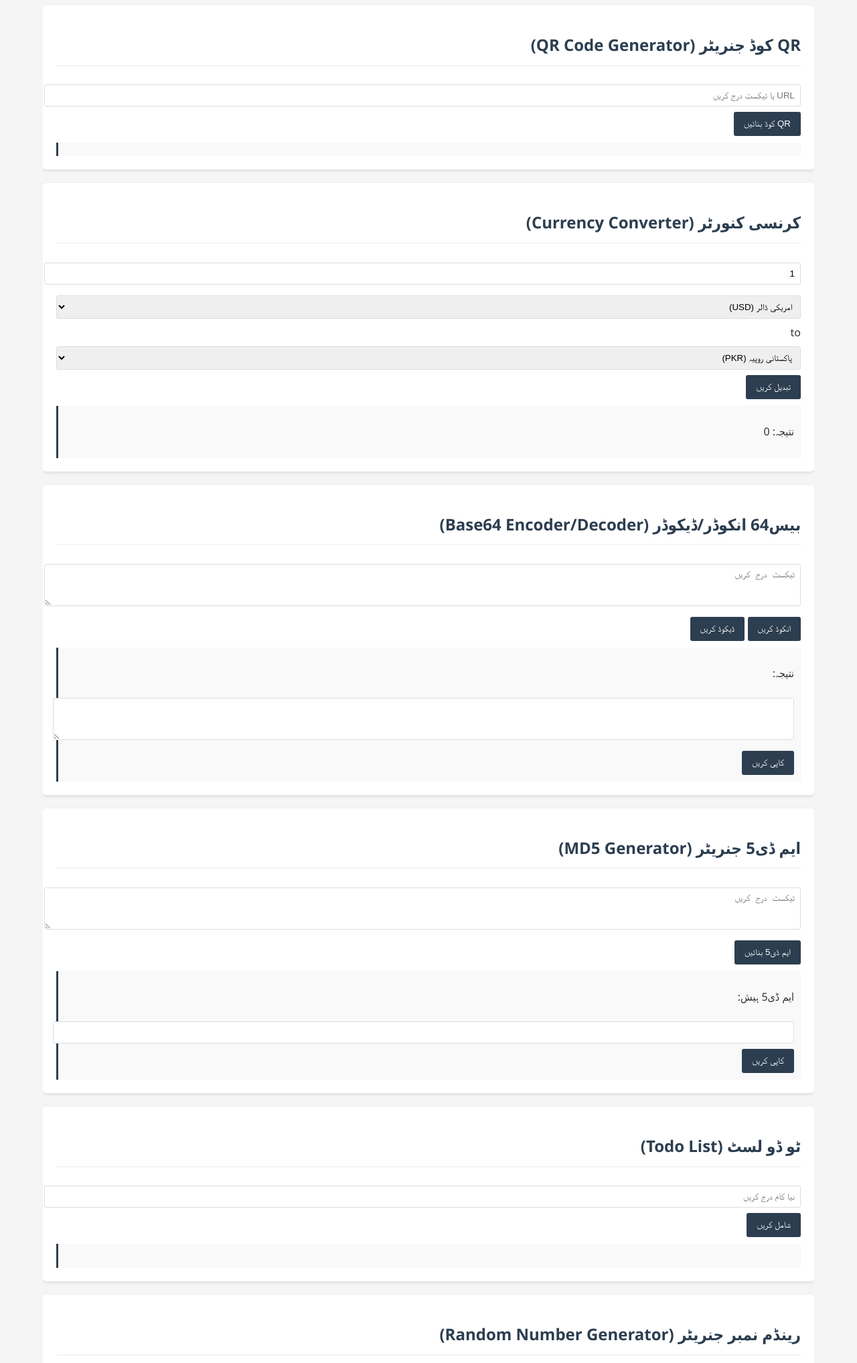
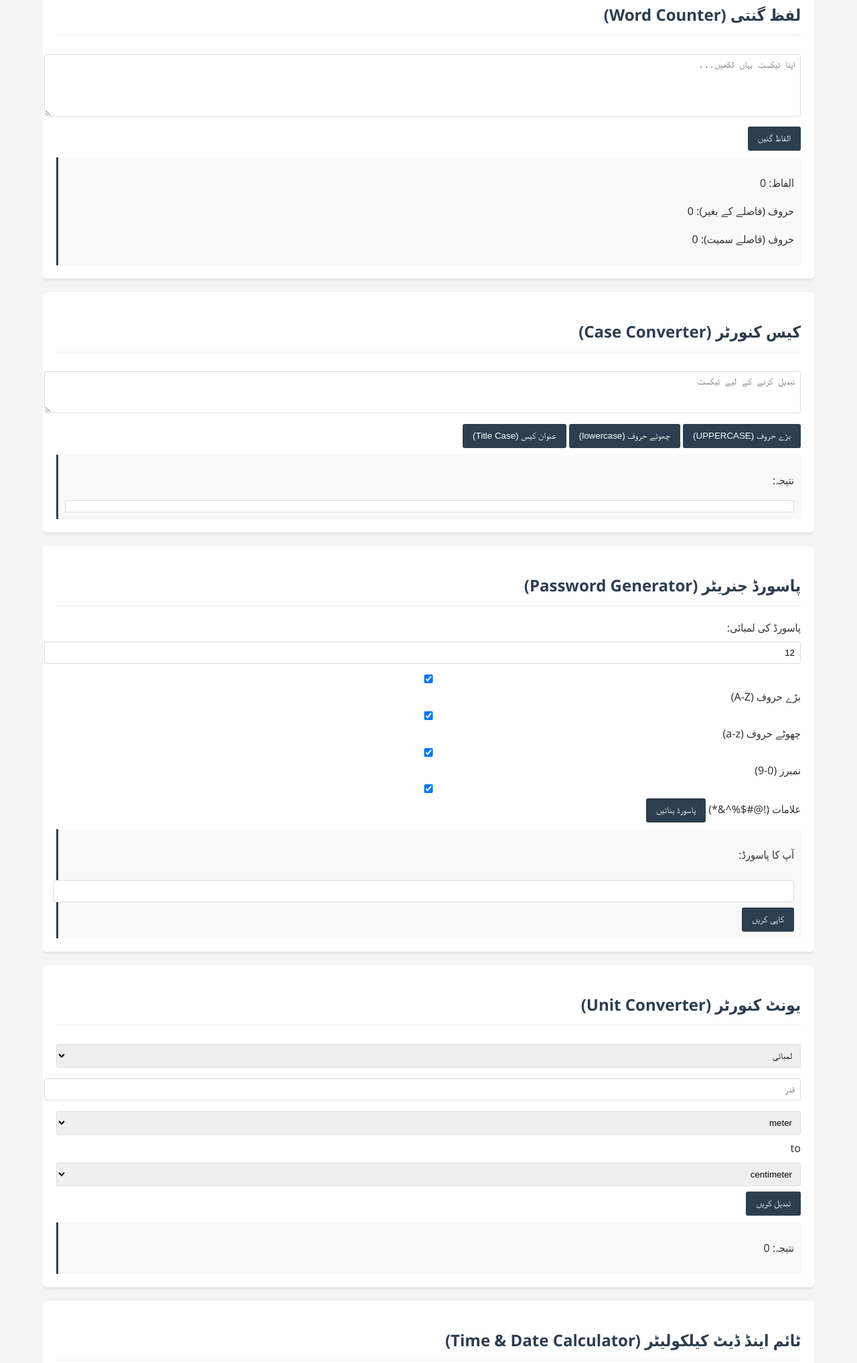
Before and after one commit to farhan78692farhan/daily-tools-hub, a plain HTML site: page index.html.html in a window 1280 px wide. Shown: the part 233-2268 px from the top of the page at 67% size. Drawn offline with Linux system fonts and the light colour scheme.

Commit message:
Add files via upload
Signed-off-by: farhan78692farhan <lushbeby3420@gmail.com>

```diff
--- a/index.html.html
+++ b/index.html.html
@@ -3,7 +3,7 @@
 <head>
     <meta charset="UTF-8">
     <meta name="viewport" content="width=device-width, initial-scale=1.0">
-    <title>Daily Tool Hub - مزید ٹولز</title>
+    <title>Daily Tool Hub - روزمرہ کے مفید ٹولز</title>
     <style>
         body {
             font-family: 'Segoe UI', Tahoma, Geneva, Verdana, sans-serif;
@@ -60,18 +60,6 @@
             margin-top: 10px;
             border-left: 3px solid #2c3e50;
         }
-        nav {
-            background: #34495e;
-            padding: 10px 0;
-        }
-        nav a {
-            color: white;
-            text-decoration: none;
-            padding: 10px 20px;
-        }
-        nav a:hover {
-            background: #2c3e50;
-        }
     </style>
 </head>
 <body>
@@ -82,306 +70,309 @@
         </div>
     </header>
 
-    <nav>
-        <div class="container">
-            <a href="index.html">بنیادی ٹولز</a>
-            <a href="tools.html">مزید ٹولز</a>
-        </div>
-    </nav>
-
     <div class="container">
-        <!-- QR کوڈ جنریٹر -->
+        <!-- لفظ گنتی کا ٹول -->
         <div class="tool-card">
-            <h2>QR کوڈ جنریٹر (QR Code Generator)</h2>
-            <input type="text" id="qrText" placeholder="URL یا ٹیکسٹ درج کریں">
-            <button onclick="generateQR()">QR کوڈ بنائیں</button>
+            <h2>لفظ گنتی (Word Counter)</h2>
+            <textarea id="wordInput" rows="5" placeholder="اپنا ٹیکسٹ یہاں لکھیں..."></textarea>
+            <button onclick="countWords()">الفاظ گنیں</button>
             <div class="result">
-                <div id="qrCode"></div>
-                <button onclick="downloadQR()" id="downloadBtn" style="display:none;">ڈاؤن لوڈ کریں</button>
+                <p>الفاظ: <span id="wordCount">0</span></p>
+                <p>حروف (فاصلے کے بغیر): <span id="charCount">0</span></p>
+                <p>حروف (فاصلے سمیت): <span id="charCountSpaces">0</span></p>
             </div>
         </div>
 
-        <!-- کرنسی کنورٹر -->
+        <!-- کیس کنورٹر -->
         <div class="tool-card">
-            <h2>کرنسی کنورٹر (Currency Converter)</h2>
-            <div>
-                <input type="number" id="currencyAmount" placeholder="رقم" value="1">
-                <select id="currencyFrom">
-                    <option value="USD">امریکی ڈالر (USD)</option>
-                    <option value="EUR">یورو (EUR)</option>
-                    <option value="GBP">برطانوی پاؤنڈ (GBP)</option>
-                    <option value="JPY">جاپانی ین (JPY)</option>
-                    <option value="PKR">پاکستانی روپیہ (PKR)</option>
-                    <option value="SAR">سعودی ریال (SAR)</option>
-                    <option value="AED">متحدہ عرب اماراتی درہم (AED)</option>
-                </select>
-                <span>to</span>
-                <select id="currencyTo">
-                    <option value="PKR">پاکستانی روپیہ (PKR)</option>
-                    <option value="USD">امریکی ڈالر (USD)</option>
-                    <option value="EUR">یورو (EUR)</option>
-                    <option value="GBP">برطانوی پاؤنڈ (GBP)</option>
-                    <option value="JPY">جاپانی ین (JPY)</option>
-                    <option value="SAR">سعودی ریال (SAR)</option>
-                    <option value="AED">متحدہ عرب اماراتی درہم (AED)</option>
-                </select>
-                <button onclick="convertCurrency()">تبدیل کریں</button>
-            </div>
+            <h2>کیس کنورٹر (Case Converter)</h2>
+            <textarea id="caseInput" rows="3" placeholder="تبدیل کرنے کے لیے ٹیکسٹ"></textarea>
+            <button onclick="convertToUpper()">بڑے حروف (UPPERCASE)</button>
+            <button onclick="convertToLower()">چھوٹے حروف (lowercase)</button>
+            <button onclick="convertToTitle()">عنوان کیس (Title Case)</button>
             <div class="result">
-                <p>نتیجہ: <span id="currencyResult">0</span></p>
-                <p id="currencyDate" style="font-size: 0.8em; color: #666;"></p>
+                <p>نتیجہ:</p>
+                <div id="caseOutput" style="padding: 8px; background: white; border: 1px solid #ddd;"></div>
             </div>
         </div>
 
-        <!-- بیس64 انکوڈر/ڈیکوڈر -->
+        <!-- پاسورڈ جنریٹر -->
         <div class="tool-card">
-            <h2>بیس64 انکوڈر/ڈیکوڈر (Base64 Encoder/Decoder)</h2>
-            <textarea id="base64Input" rows="3" placeholder="ٹیکسٹ درج کریں"></textarea>
-            <button onclick="encodeBase64()">انکوڈ کریں</button>
-            <button onclick="decodeBase64()">ڈیکوڈ کریں</button>
+            <h2>پاسورڈ جنریٹر (Password Generator)</h2>
+            <label for="pwLength">پاسورڈ کی لمبائی:</label>
+            <input type="number" id="pwLength" min="6" max="32" value="12">
+            <label>
+                <input type="checkbox" id="useUpper" checked> بڑے حروف (A-Z)
+            </label>
+            <label>
+                <input type="checkbox" id="useLower" checked> چھوٹے حروف (a-z)
+            </label>
+            <label>
+                <input type="checkbox" id="useNumbers" checked> نمبرز (0-9)
+            </label>
+            <label>
+                <input type="checkbox" id="useSymbols" checked> علامات (!@#$%^&*)
+            </label>
+            <button onclick="generatePassword()">پاسورڈ بنائیں</button>
             <div class="result">
-                <p>نتیجہ:</p>
-                <textarea id="base64Output" rows="3" readonly></textarea>
-                <button onclick="copyBase64()">کاپی کریں</button>
+                <p>آپ کا پاسورڈ:</p>
+                <input type="text" id="passwordOutput" readonly>
+                <button onclick="copyPassword()">کاپی کریں</button>
             </div>
         </div>
 
-        <!-- ایم ڈی5 جنریٹر -->
+        <!-- یونٹ کنورٹر -->
         <div class="tool-card">
-            <h2>ایم ڈی5 جنریٹر (MD5 Generator)</h2>
-            <textarea id="md5Input" rows="3" placeholder="ٹیکسٹ درج کریں"></textarea>
-            <button onclick="generateMD5()">ایم ڈی5 بنائیں</button>
+            <h2>یونٹ کنورٹر (Unit Converter)</h2>
+            <div>
+                <select id="unitType">
+                    <option value="length">لمبائی</option>
+                    <option value="weight">وزن</option>
+                    <option value="temperature">درجہ حرارت</option>
+                    <option value="area">رقبہ</option>
+                </select>
+
+                <input type="number" id="unitValue" placeholder="قدر">
+
+                <select id="unitFrom"></select>
+                <span>to</span>
+                <select id="unitTo"></select>
+
+                <button onclick="convertUnits()">تبدیل کریں</button>
+            </div>
             <div class="result">
-                <p>ایم ڈی5 ہیش:</p>
-                <input type="text" id="md5Output" readonly>
-                <button onclick="copyMD5()">کاپی کریں</button>
+                <p>نتیجہ: <span id="unitResult">0</span></p>
             </div>
         </div>
 
-        <!-- ٹو ڈو لسٹ -->
+        <!-- ٹائم اینڈ ڈیٹ کیلکولیٹر -->
         <div class="tool-card">
-            <h2>ٹو ڈو لسٹ (Todo List)</h2>
+            <h2>ٹائم اینڈ ڈیٹ کیلکولیٹر (Time & Date Calculator)</h2>
             <div>
-                <input type="text" id="todoInput" placeholder="نیا کام درج کریں">
-                <button onclick="addTodo()">شامل کریں</button>
+                <label>پہلی تاریخ:</label>
+                <input type="date" id="date1">
+                <label>دوسری تاریخ:</label>
+                <input type="date" id="date2">
+                <button onclick="calculateDateDiff()">فرق نکالیں</button>
             </div>
             <div class="result">
-                <ul id="todoList"></ul>
-            </div>
-        </div>
-
-        <!-- رینڈم نمبر جنریٹر -->
-        <div class="tool-card">
-            <h2>رینڈم نمبر جنریٹر (Random Number Generator)</h2>
-            <div>
-                <label>کم از کم:</label>
-                <input type="number" id="randomMin" value="1">
-                <label>زیادہ سے زیادہ:</label>
-                <input type="number" id="randomMax" value="100">
-                <label>تعداد:</label>
-                <input type="number" id="randomCount" value="1" min="1" max="10">
-                <button onclick="generateRandom()">نمبر بنائیں</button>
-            </div>
-            <div class="result">
-                <p>نتیجہ: <span id="randomResult"></span></p>
+                <p>نتیجہ: <span id="dateResult"></span></p>
             </div>
         </div>
     </div>
 
     <script>
-        // QR کوڈ جنریٹر فنکشنز
-        function generateQR() {
-            const text = document.getElementById('qrText').value;
-            if (!text) {
-                alert('براہ کرم کوئی ٹیکسٹ یا URL درج کریں');
+        // لفظ گنتی کا فنکشن
+        function countWords() {
+            const text = document.getElementById('wordInput').value;
+            const words = text.trim() === '' ? 0 : text.trim().split(/\s+/).length;
+            const chars = text.replace(/\s+/g, '').length;
+            const charsWithSpaces = text.length;
+
+            document.getElementById('wordCount').textContent = words;
+            document.getElementById('charCount').textContent = chars;
+            document.getElementById('charCountSpaces').textContent = charsWithSpaces;
+        }
+
+        // کیس کنورٹر فنکشنز
+        function convertToUpper() {
+            const text = document.getElementById('caseInput').value;
+            document.getElementById('caseOutput').textContent = text.toUpperCase();
+        }
+
+        function convertToLower() {
+            const text = document.getElementById('caseInput').value;
+            document.getElementById('caseOutput').textContent = text.toLowerCase();
+        }
+
+        function convertToTitle() {
+            const text = document.getElementById('caseInput').value;
+            document.getElementById('caseOutput').textContent = text.replace(/\w\S*/g, function(txt) {
+                return txt.charAt(0).toUpperCase() + txt.substr(1).toLowerCase();
+            });
+        }
+
+        // پاسورڈ جنریٹر فنکشنز
+        function generatePassword() {
+            const length = document.getElementById('pwLength').value;
+            const useUpper = document.getElementById('useUpper').checked;
+            const useLower = document.getElementById('useLower').checked;
+            const useNumbers = document.getElementById('useNumbers').checked;
+            const useSymbols = document.getElementById('useSymbols').checked;
+
+            let chars = '';
+            if (useUpper) chars += 'ABCDEFGHIJKLMNOPQRSTUVWXYZ';
+            if (useLower) chars += 'abcdefghijklmnopqrstuvwxyz';
+            if (useNumbers) chars += '0123456789';
+            if (useSymbols) chars += '!@#$%^&*()_+~`|}{[]:;?><,./-=';
+
+            if (!chars) {
+                alert('کم از کم ایک اختیار منتخب کریں');
                 return;
             }
 
-            const qrCodeDiv = document.getElementById('qrCode');
-            qrCodeDiv.innerHTML = '';
+            let password = '';
+            for (let i = 0; i < length; i++) {
+                password += chars.charAt(Math.floor(Math.random() * chars.length));
+            }
 
-            // Using a simple QR code API (you might want to use a library for offline use)
-            const qrImg = document.createElement('img');
-            qrImg.src = `https://api.qrserver.com/v1/create-qr-code/?size=150x150&data=${encodeURIComponent(text)}`;
-            qrImg.alt = 'QR Code';
-
-            qrCodeDiv.appendChild(qrImg);
-            document.getElementById('downloadBtn').style.display = 'inline-block';
+            document.getElementById('passwordOutput').value = password;
         }
 
-        function downloadQR() {
-            const qrImg = document.querySelector('#qrCode img');
-            if (!qrImg) return;
-
-            const link = document.createElement('a');
-            link.href = qrImg.src;
-            link.download = 'qrcode.png';
-            link.click();
+        function copyPassword() {
+            const passwordField = document.getElementById('passwordOutput');
+            passwordField.select();
+            document.execCommand('copy');
+            alert('پاسورڈ کاپی ہو گیا!');
         }
 
-        // کرنسی کنورٹر فنکشنز
-        async function convertCurrency() {
-            const from = document.getElementById('currencyFrom').value;
-            const to = document.getElementById('currencyTo').value;
-            const amount = document.getElementById('currencyAmount').value;
+        // یونٹ کنورٹر فنکشنز
+        const units = {
+            length: {
+                meter: 1,
+                centimeter: 0.01,
+                millimeter: 0.001,
+                kilometer: 1000,
+                inch: 0.0254,
+                foot: 0.3048,
+                yard: 0.9144,
+                mile: 1609.34
+            },
+            weight: {
+                kilogram: 1,
+                gram: 0.001,
+                milligram: 0.000001,
+                pound: 0.453592,
+                ounce: 0.0283495,
+                ton: 1000
+            },
+            temperature: {
+                celsius: 'celsius',
+                fahrenheit: 'fahrenheit',
+                kelvin: 'kelvin'
+            },
+            area: {
+                squareMeter: 1,
+                squareKilometer: 1000000,
+                squareMile: 2589988.11,
+                squareYard: 0.836127,
+                squareFoot: 0.092903,
+                squareInch: 0.00064516,
+                acre: 4046.86,
+                hectare: 10000
+            }
+        };
 
-            if (from === to) {
-                document.getElementById('currencyResult').textContent = amount;
+        function populateUnitDropdowns() {
+            const unitType = document.getElementById('unitType').value;
+            const unitFrom = document.getElementById('unitFrom');
+            const unitTo = document.getElementById('unitTo');
+
+            // Clear existing options
+            unitFrom.innerHTML = '';
+            unitTo.innerHTML = '';
+
+            // Add new options
+            for (const unit in units[unitType]) {
+                const option1 = document.createElement('option');
+                option1.value = unit;
+                option1.textContent = unit;
+
+                const option2 = document.createElement('option');
+                option2.value = unit;
+                option2.textContent = unit;
+
+                unitFrom.appendChild(option1);
+                unitTo.appendChild(option2);
+            }
+
+            // Set default 'to' unit different from 'from'
+            if (unitTo.options.length > 1) {
+                unitTo.selectedIndex = 1;
+            }
+        }
+
+        function convertUnits() {
+            const unitType = document.getElementById('unitType').value;
+            const fromUnit = document.getElementById('unitFrom').value;
+            const toUnit = document.getElementById('unitTo').value;
+            const value = parseFloat(document.getElementById('unitValue').value);
+
+            if (isNaN(value)) {
+                alert('براہ کرم ایک درست عدد درج کریں');
                 return;
             }
 
-            try {
-                // Note: For a real application, you should use a proper API with an API key
-                // This is a simplified example that might not work due to CORS restrictions
-                const response = await fetch(`https://api.exchangerate-api.com/v4/latest/${from}`);
-                const data = await response.json();
+            let result;
 
-                if (data && data.rates && data.rates[to]) {
-                    const rate = data.rates[to];
-                    const result = (amount * rate).toFixed(2);
-                    document.getElementById('currencyResult').textContent = result;
-                    document.getElementById('currencyDate').textContent = `تازہ ترین شرح: ${new Date(data.date).toLocaleDateString()}`;
-                } else {
-                    throw new Error('Invalid response');
-                }
-            } catch (error) {
-                console.error('Error fetching exchange rates:', error);
-                // Fallback rates (for demo purposes only)
-                const fallbackRates = {
-                    USD: { PKR: 278.50, EUR: 0.85, GBP: 0.73, JPY: 110.25, SAR: 3.75, AED: 3.67 },
-                    EUR: { USD: 1.18, PKR: 328.75, GBP: 0.86, JPY: 130.50, SAR: 4.42, AED: 4.33 },
-                    GBP: { USD: 1.37, EUR: 1.16, PKR: 381.20, JPY: 151.75, SAR: 5.14, AED: 5.03 },
-                    PKR: { USD: 0.0036, EUR: 0.0030, GBP: 0.0026, JPY: 0.40, SAR: 0.013, AED: 0.013 },
-                    SAR: { USD: 0.27, EUR: 0.23, GBP: 0.19, PKR: 74.33, JPY: 29.40, AED: 0.98 },
-                    AED: { USD: 0.27, EUR: 0.23, GBP: 0.20, PKR: 75.85, JPY: 30.05, SAR: 1.02 }
-                };
+            if (unitType === 'temperature') {
+                // Temperature conversion
+                result = convertTemperature(value, fromUnit, toUnit);
+            } else {
+                // Other units conversion
+                const fromValue = units[unitType][fromUnit];
+                const toValue = units[unitType][toUnit];
+                result = (value * fromValue) / toValue;
+            }
 
-                if (fallbackRates[from] && fallbackRates[from][to]) {
-                    const rate = fallbackRates[from][to];
-                    const result = (amount * rate).toFixed(2);
-                    document.getElementById('currencyResult').textContent = result + ' (تازہ ترین ڈیٹا دستیاب نہیں، پرانا ڈیٹا استعمال کیا گیا)';
-                    document.getElementById('currencyDate').textContent = '';
-                } else {
-                    document.getElementById('currencyResult').textContent = 'تبادلہ شرح دستیاب نہیں';
-                    document.getElementById('currencyDate').textContent = '';
-                }
+            document.getElementById('unitResult').textContent = result.toFixed(4);
+        }
+
+        function convertTemperature(value, fromUnit, toUnit) {
+            if (fromUnit === toUnit) return value;
+
+            // Convert to Celsius first
+            let celsius;
+            switch (fromUnit) {
+                case 'celsius':
+                    celsius = value;
+                    break;
+                case 'fahrenheit':
+                    celsius = (value - 32) * 5/9;
+                    break;
+                case 'kelvin':
+                    celsius = value - 273.15;
+                    break;
+            }
+
+            // Convert from Celsius to target unit
+            switch (toUnit) {
+                case 'celsius':
+                    return celsius;
+                case 'fahrenheit':
+                    return (celsius * 9/5) + 32;
+                case 'kelvin':
+                    return celsius + 273.15;
             }
         }
 
-        // بیس64 انکوڈر/ڈیکوڈر فنکشنز
-        function encodeBase64() {
-            const text = document.getElementById('base64Input').value;
-            document.getElementById('base64Output').value = btoa(unescape(encodeURIComponent(text)));
-        }
+        // Initialize unit dropdowns
+        populateUnitDropdowns();
+        document.getElementById('unitType').addEventListener('change', populateUnitDropdowns);
 
-        function decodeBase64() {
-            const text = document.getElementById('base64Input').value;
-            try {
-                document.getElementById('base64Output').value = decodeURIComponent(escape(atob(text)));
-            } catch (e) {
-                document.getElementById('base64Output').value = 'غلط فارمیٹ! صرف درست بیس64 ٹیکسٹ ڈیکوڈ کیا جا سکتا ہے';
-            }
-        }
+        // ٹائم اینڈ ڈیٹ کیلکولیٹر فنکشنز
+        function calculateDateDiff() {
+            const date1 = new Date(document.getElementById('date1').value);
+            const date2 = new Date(document.getElementById('date2').value);
 
-        function copyBase64() {
-            const output = document.getElementById('base64Output');
-            output.select();
-            document.execCommand('copy');
-            alert('کاپی ہو گیا!');
-        }
-
-        // ایم ڈی5 جنریٹر فنکشنز
-        function generateMD5() {
-            const text = document.getElementById('md5Input').value;
-            if (!text) {
-                alert('براہ کرم کوئی ٹیکسٹ درج کریں');
+            if (isNaN(date1.getTime()) || isNaN(date2.getTime())) {
+                alert('براہ کرم دونوں تاریخیں درج کریں');
                 return;
             }
 
-            // Simple MD5 implementation (for demo purposes)
-            // Note: For production, use a proper library like crypto-js
-            document.getElementById('md5Output').value = simpleMD5(text);
-        }
+            const diffTime = Math.abs(date2 - date1);
+            const diffDays = Math.ceil(diffTime / (1000 * 60 * 60 * 24));
 
-        function simpleMD5(input) {
-            // This is a very simplified version for demonstration
-            // A real MD5 algorithm is much more complex
-            let hash = 0;
-            for (let i = 0; i < input.length; i++) {
-                const char = input.charCodeAt(i);
-                hash = (hash << 5) - hash + char;
-                hash |= 0; // Convert to 32bit integer
-            }
-            return (hash >>> 0).toString(16); // Convert to unsigned and then to hex
-        }
+            let result = `${diffDays} دن`;
 
-        function copyMD5() {
-            const output = document.getElementById('md5Output');
-            output.select();
-            document.execCommand('copy');
-            alert('کاپی ہو گیا!');
-        }
+            const diffYears = date2.getFullYear() - date1.getFullYear();
+            const diffMonths = (diffYears * 12) + (date2.getMonth() - date1.getMonth());
 
-        // ٹو ڈو لسٹ فنکشنز
-        function addTodo() {
-            const input = document.getElementById('todoInput');
-            const task = input.value.trim();
-
-            if (!task) return;
-
-            const todoList = document.getElementById('todoList');
-            const li = document.createElement('li');
-
-            const checkbox = document.createElement('input');
-            checkbox.type = 'checkbox';
-            checkbox.onchange = function() {
-                if (this.checked) {
-                    taskSpan.style.textDecoration = 'line-through';
-                    taskSpan.style.color = '#999';
-                } else {
-                    taskSpan.style.textDecoration = 'none';
-                    taskSpan.style.color = '#333';
-                }
-            };
-
-            const taskSpan = document.createElement('span');
-            taskSpan.textContent = task;
-            taskSpan.style.marginLeft = '10px';
-
-            const deleteBtn = document.createElement('button');
-            deleteBtn.textContent = 'حذف کریں';
-            deleteBtn.style.marginLeft = '10px';
-            deleteBtn.style.padding = '2px 5px';
-            deleteBtn.style.fontSize = '0.8em';
-            deleteBtn.onclick = function() {
-                li.remove();
-            };
-
-            li.appendChild(checkbox);
-            li.appendChild(taskSpan);
-            li.appendChild(deleteBtn);
-            todoList.appendChild(li);
-
-            input.value = '';
-        }
-
-        // رینڈم نمبر جنریٹر فنکشنز
-        function generateRandom() {
-            const min = parseInt(document.getElementById('randomMin').value) || 0;
-            const max = parseInt(document.getElementById('randomMax').value) || 100;
-            const count = parseInt(document.getElementById('randomCount').value) || 1;
-
-            if (min >= max) {
-                alert('زیادہ سے زیادہ قیمت کم از کم قیمت سے زیادہ ہونی چاہیے');
-                return;
+            if (diffMonths > 0) {
+                result += ` (${diffMonths} مہینے)`;
             }
 
-            let numbers = [];
-            for (let i = 0; i < count; i++) {
-                numbers.push(Math.floor(Math.random() * (max - min + 1)) + min);
-            }
-
-            document.getElementById('randomResult').textContent = numbers.join(', ');
+            document.getElementById('dateResult').textContent = result;
         }
     </script>
 </body>
```
